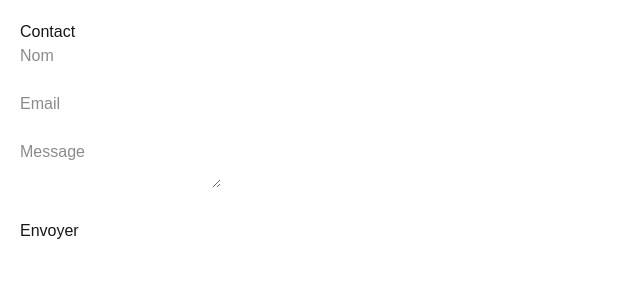
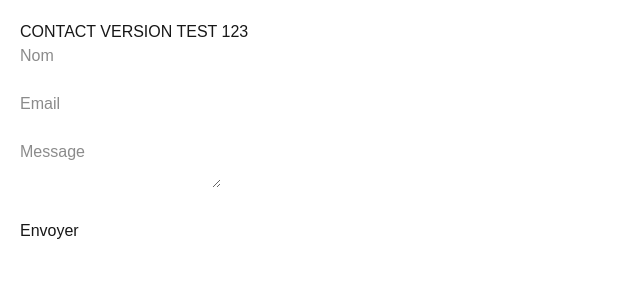
Before and after one commit to proformation1710-png/pgoldtrading3, a Next.js app: page /contact in a window 1280 px wide. Shown: the top 300 px of the page, without its empty margins (0-640 px from the left). Built offline with nearby package versions, Linux system fonts and the light colour scheme.

Commit message:
test contact page

```diff
--- a/app/contact/page.tsx
+++ b/app/contact/page.tsx
@@ -35,7 +35,7 @@ export default function ContactPage() {
 
   return (
     <div style={{ padding: "20px" }}>
-      <h1>Contact</h1>
+      <h1>CONTACT VERSION TEST 123</h1>
 
       <input
         type="text"
```
